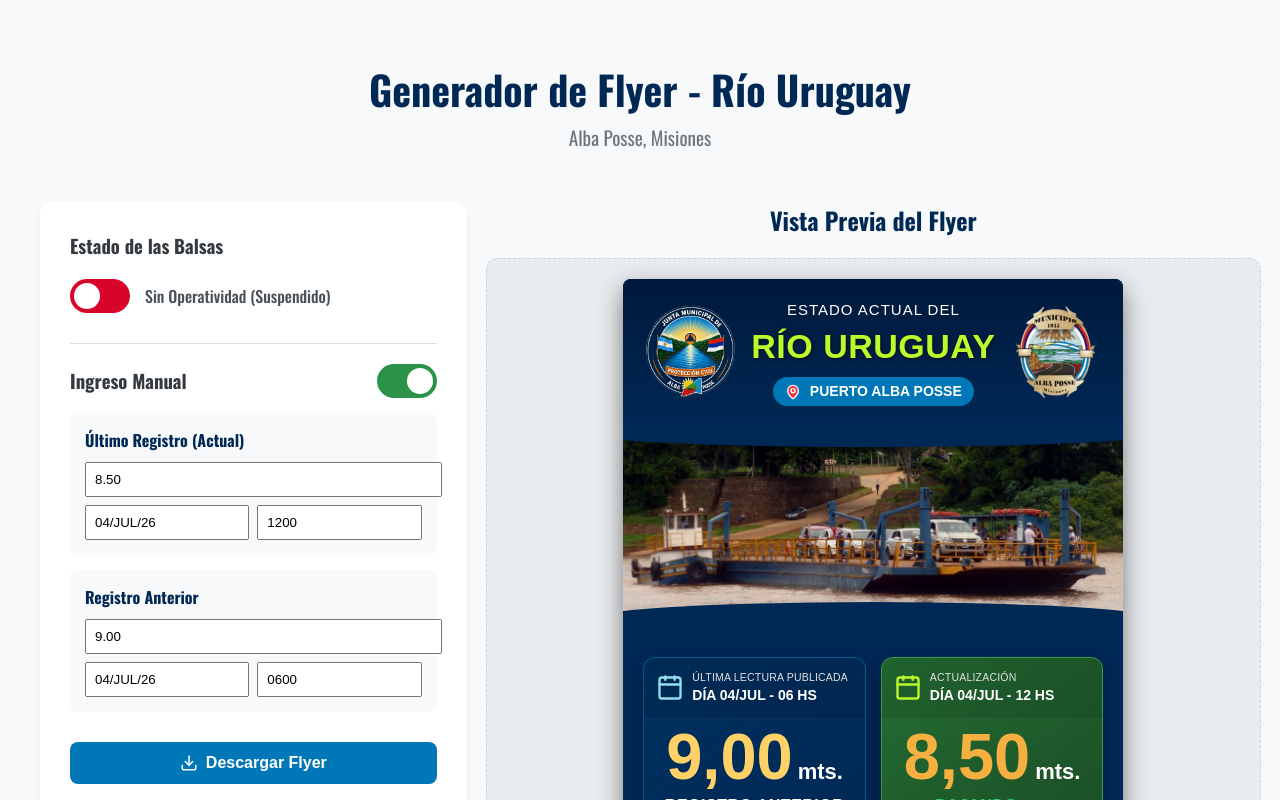
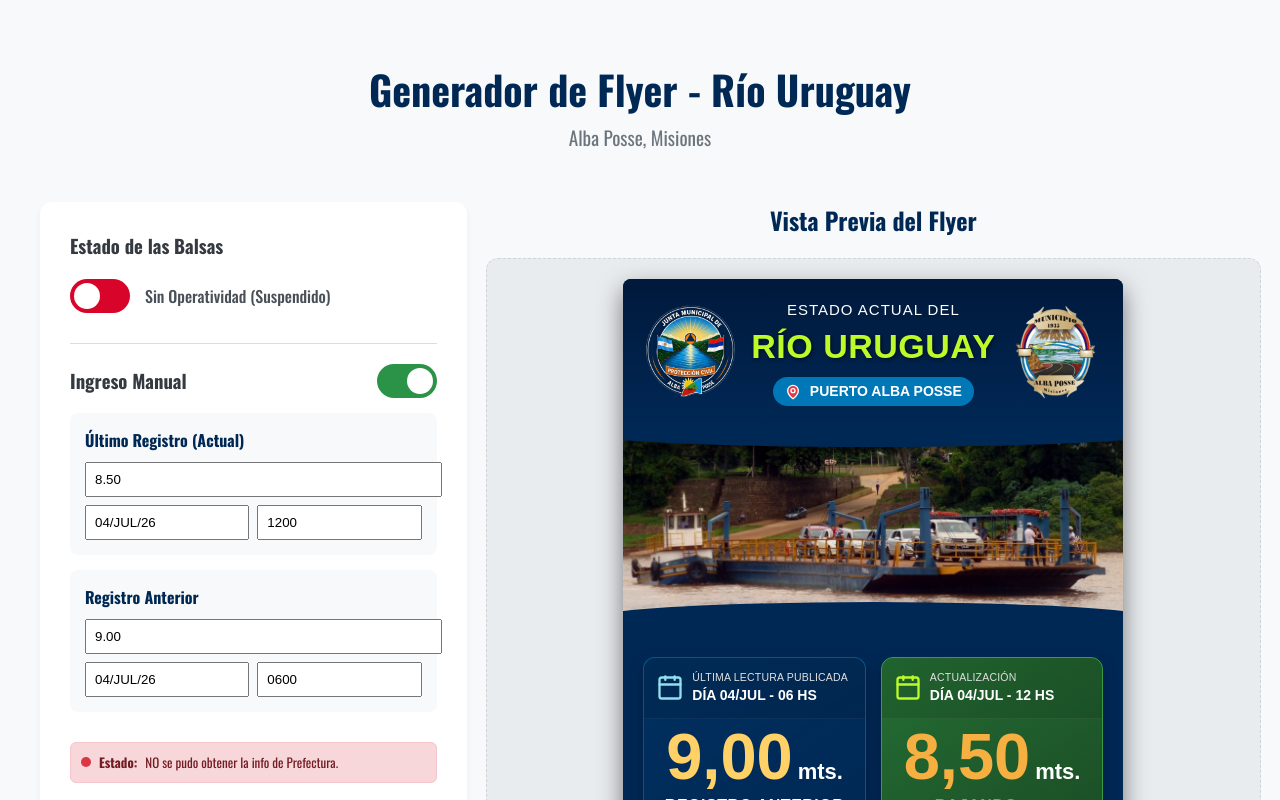
Before and after one commit to KevinSchacker/riouruguay-albaposse, a React (Vite) app: page / in a window 1280 px wide. Shown: the top 800 px of the page. Built offline with nearby package versions, Linux system fonts and the light colour scheme; no server answers.

Commit message:
Feat: Add visual connection status indicator for Prefectura data fetch

```diff
--- a/src/App.jsx
+++ b/src/App.jsx
@@ -167,6 +167,30 @@ function App() {
             )}
           </div>
 
+          {/* Estado de Conexión */}
+          <div className="connection-status" style={{
+            margin: '15px 0',
+            padding: '10px',
+            borderRadius: '6px',
+            fontSize: '13px',
+            display: 'flex',
+            alignItems: 'center',
+            gap: '8px',
+            backgroundColor: loading ? '#e9ecef' : (error ? '#f8d7da' : '#d4edda'),
+            color: loading ? '#495057' : (error ? '#721c24' : '#155724'),
+            border: `1px solid ${loading ? '#ced4da' : (error ? '#f5c6cb' : '#c3e6cb')}`
+          }}>
+            <div style={{
+              width: '10px',
+              height: '10px',
+              borderRadius: '50%',
+              backgroundColor: loading ? '#adb5bd' : (error ? '#dc3545' : '#28a745')
+            }}></div>
+            <strong>Estado:</strong>
+            {loading ? 'Obteniendo datos de Prefectura...' :
+              (error ? 'NO se pudo obtener la info de Prefectura.' : 'Información obtenida correctamente.')}
+          </div>
+
           <div className="actions">
             {!manualMode && (
               <button onClick={fetchData} disabled={loading} className="btn btn-secondary">
@@ -180,8 +204,6 @@ function App() {
               Descargar Flyer
             </button>
           </div>
-
-          {error && !manualMode && <div className="error-message">{error}</div>}
         </div>
 
         <div className="preview-panel">
```
